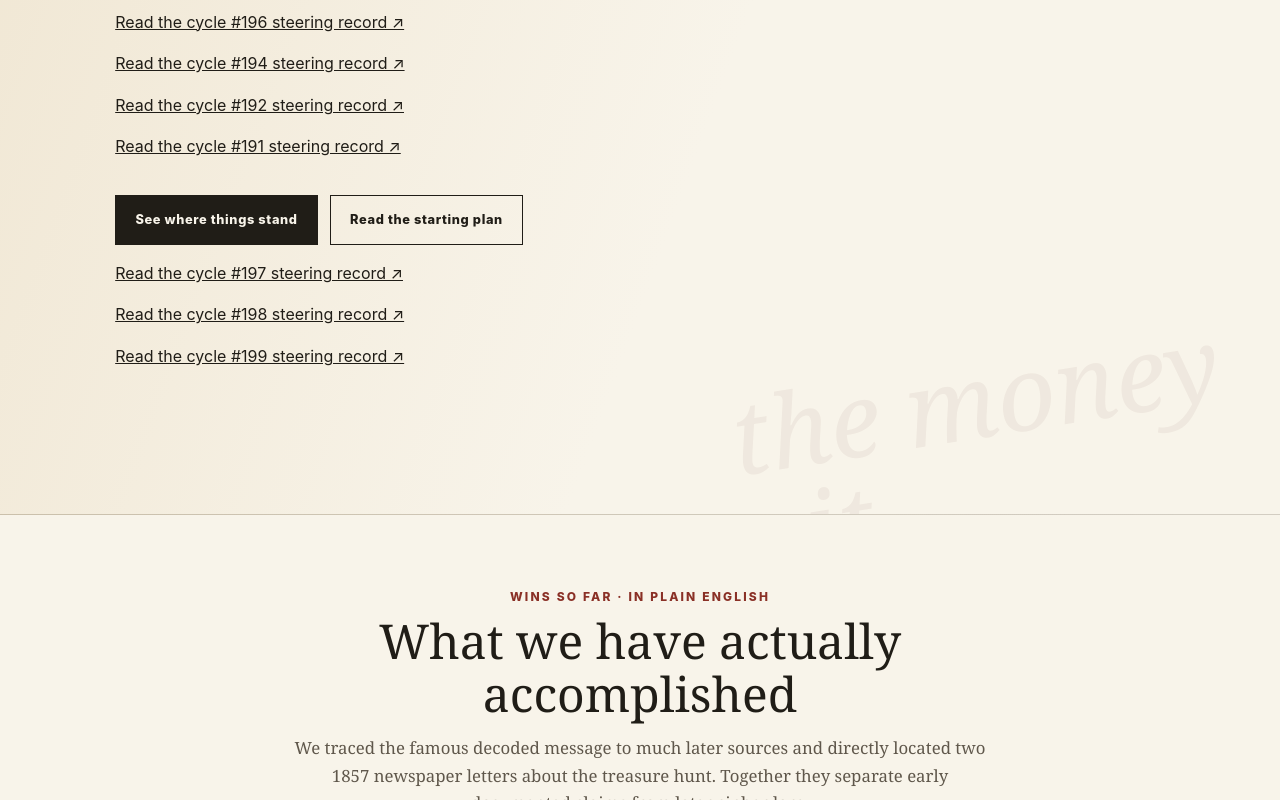
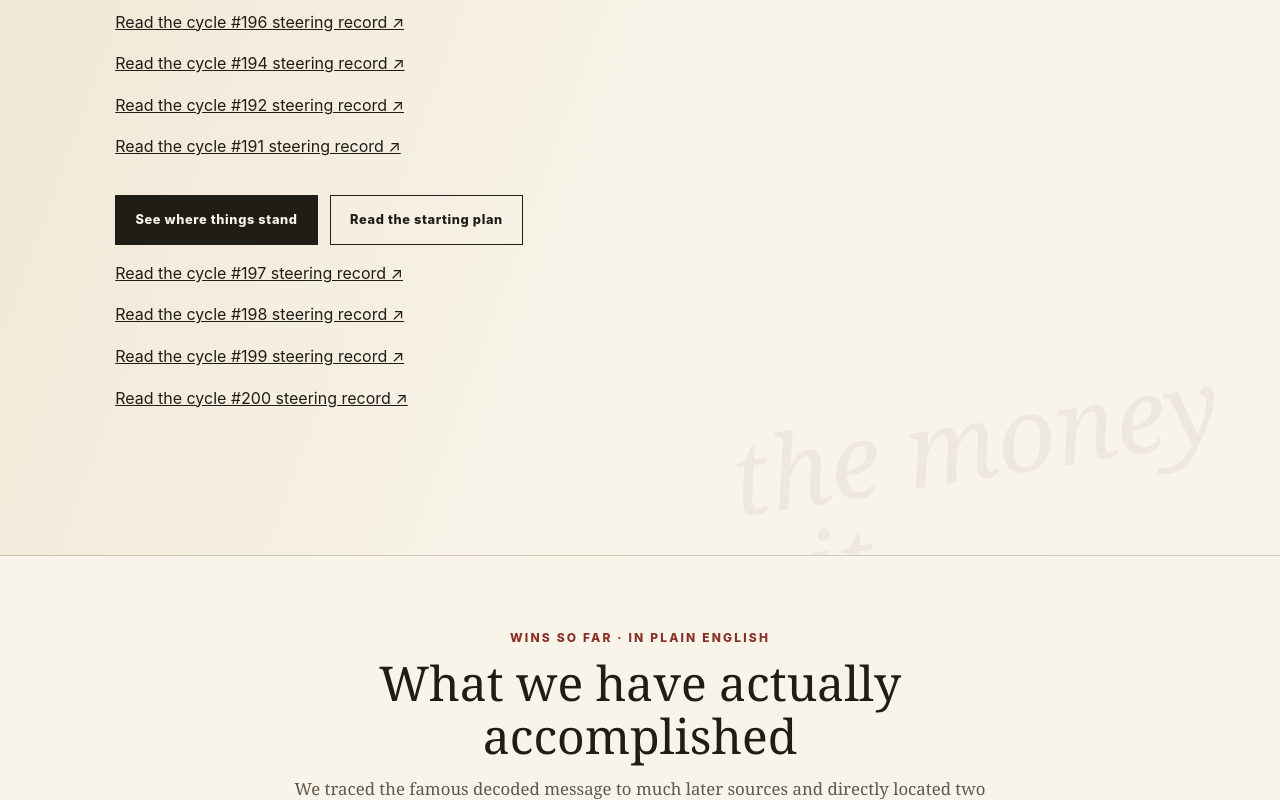
Before and after one commit to SoylentAquamarine/oak-island-collective, a plain HTML site: page docs/index.html in a window 1280 px wide. Shown: the part 1120-1920 px from the top of the page. Drawn offline with Linux system fonts and the light colour scheme; no server answers.

Commit message:
Link cycle #200 steering record from homepage

```diff
--- a/docs/index.html
+++ b/docs/index.html
@@ -59,6 +59,7 @@
         <p><a href="https://github.com/SoylentAquamarine/oak-island-collective/blob/chatgpt/cycle189-20261126-oak-island/steering/meetings/chatgpt-2026-11-27-cycle-197.md">Read the cycle #197 steering record ↗</a></p>
         <p><a href="https://github.com/SoylentAquamarine/oak-island-collective/blob/chatgpt/cycle189-20261126-oak-island/steering/meetings/chatgpt-2026-11-27-cycle-198.md">Read the cycle #198 steering record ↗</a></p>
         <p><a href="https://github.com/SoylentAquamarine/oak-island-collective/blob/chatgpt/cycle189-20261126-oak-island/steering/meetings/chatgpt-2026-11-27-cycle-199.md">Read the cycle #199 steering record ↗</a></p>
+              <p><a href="https://github.com/SoylentAquamarine/oak-island-collective/blob/chatgpt/cycle189-20261126-oak-island/steering/meetings/chatgpt-2026-11-28-cycle-200.md">Read the cycle #200 steering record ↗</a></p>
       </div>
 
       <section class="highlights-section" aria-labelledby="highlights-title">
```
